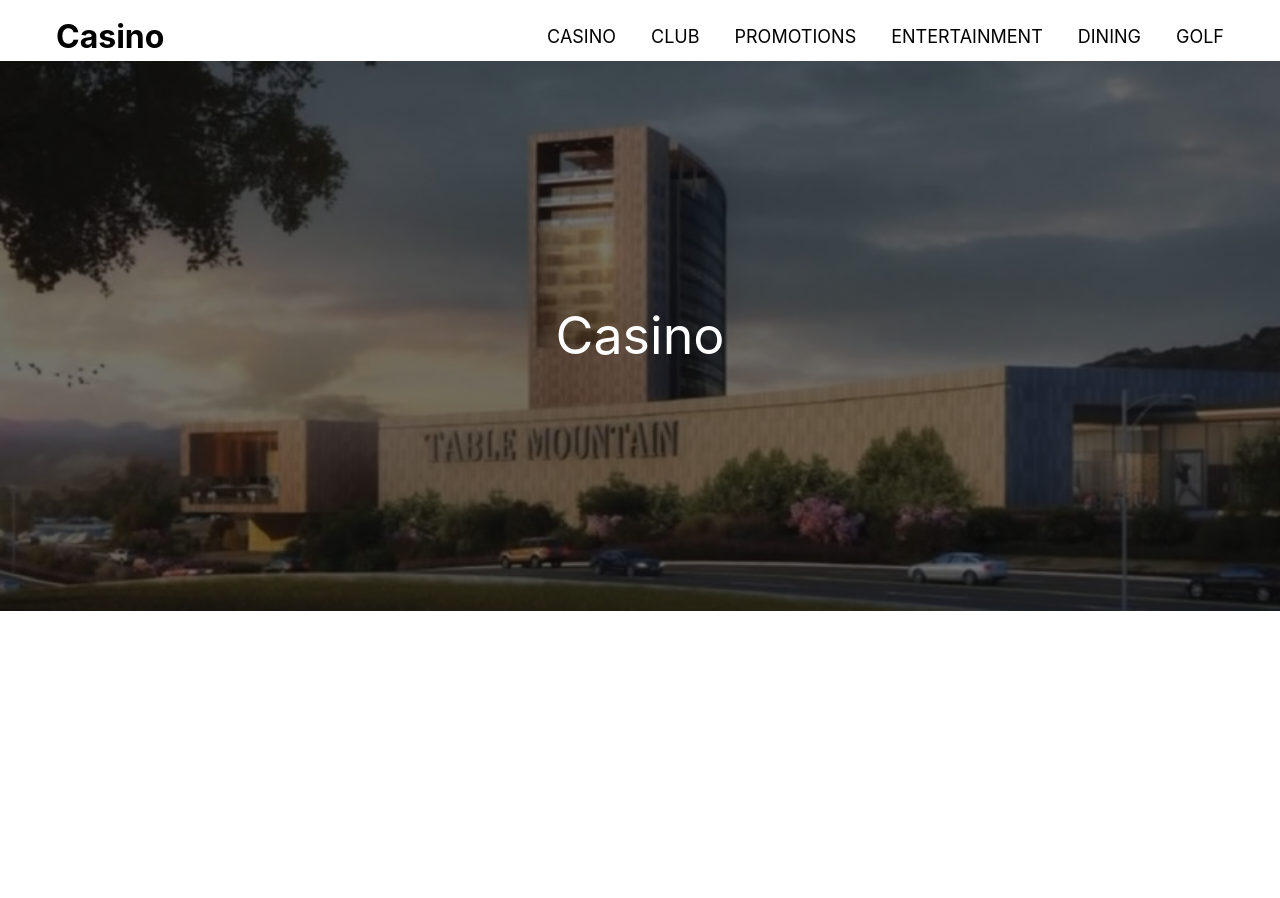
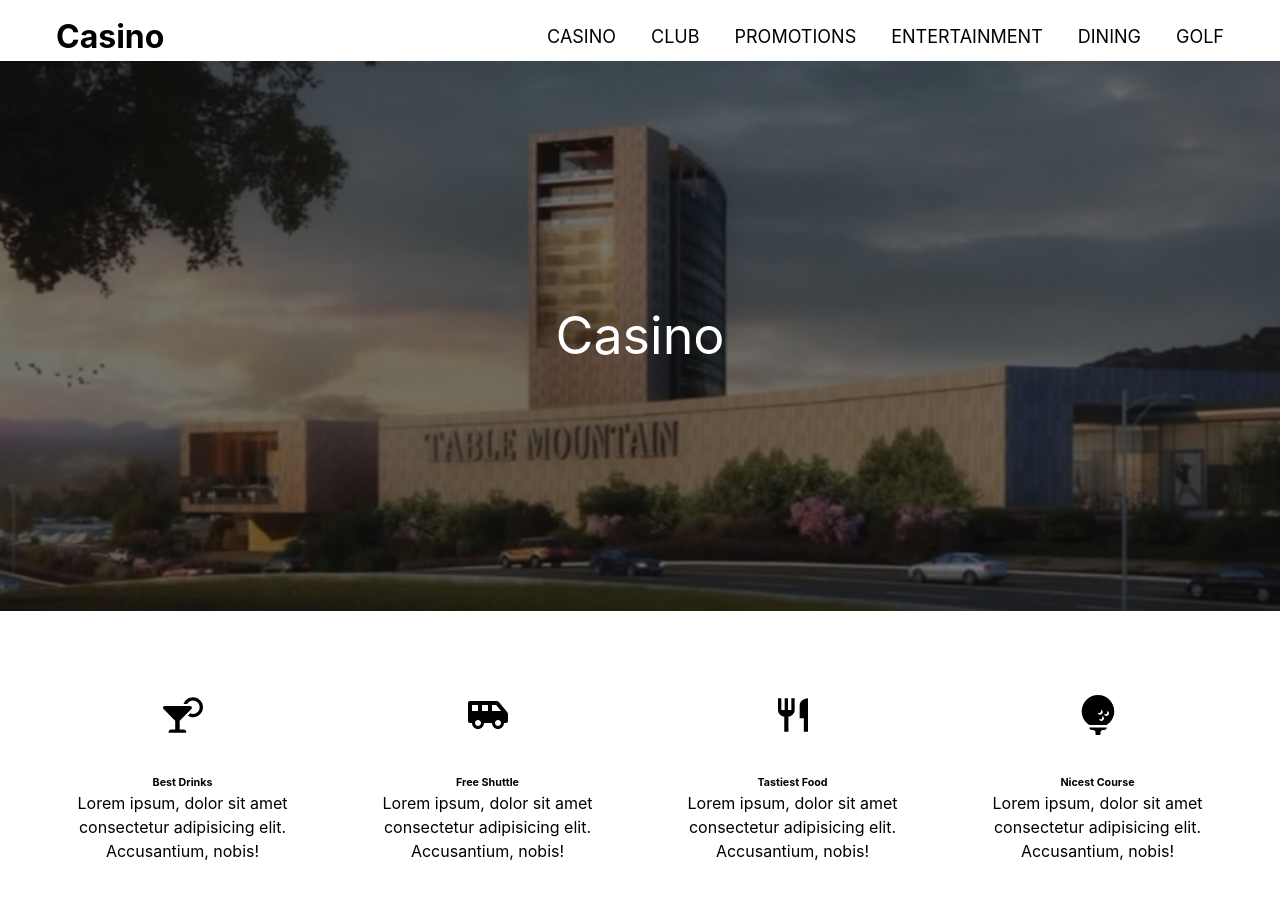
Before and after one commit to SoneThaya/casino-clone, a React (Create React App) app: page / in a window 1280 px wide. Shown: the top 898 px of the page. Before the commit the page ends 800 px from the top, so only its background shows below. Built offline with nearby package versions, Linux system fonts and the light colour scheme.

Commit message:
created services section added icons

```diff
--- a/package.json
+++ b/package.json
@@ -9,6 +9,7 @@
     "@testing-library/user-event": "^7.1.2",
     "react": "^16.13.1",
     "react-dom": "^16.13.1",
+    "react-icons": "^3.10.0",
     "react-router-dom": "^5.2.0",
     "react-scripts": "3.4.1",
     "styled-components": "^5.1.1"
--- a/src/App.css
+++ b/src/App.css
@@ -125,3 +125,46 @@
   }
 
 }
+
+/* services */
+.services {
+  padding: 5rem 0;
+}
+.services {
+  background: var(--darkGrey);
+  text-align: center;
+}
+.services-center {
+  width: 90vw;
+  margin: 0 auto;
+  display: grid;
+  grid-template-columns: repeat(auto-fit, minmax(255px, 1fr));
+  grid-row-gap: 2rem;
+  grid-column-gap: 50px;
+}
+.service span {
+  display: inline-block;
+  color: var(--primaryColor);
+  font-size: 2.5rem;
+  margin-bottom: 1.5rem;
+}
+.services h6 {
+  letter-spacing: var(--mainSpacing);
+  text-transform: capitalize;
+}
+.services p {
+  width: 80%;
+  margin: 0 auto;
+}
+@media screen and (min-width: 992px) {
+  .services-center {
+    width: 95vw;
+    max-width: 1170px;
+  }
+}
+
+@media screen and (min-width: 1200px) {
+  .services p {
+    width: 100%;
+  }
+}
--- a/src/components/Home.js
+++ b/src/components/Home.js
@@ -1,12 +1,13 @@
 import React from 'react'
-import Hero from '../components/Hero'
+import Hero from './Hero';
+import Services from './Services'
 
 
 const Home = () => {
   return (
     <div>
       <Hero />
-
+      <Services />
     </div>
   )
 }
--- /dev/null
+++ b/src/components/Services.js
@@ -0,0 +1,49 @@
+import React, { Component } from 'react';
+import { FaCocktail, FaHiking, FaShuttleVan, FaBeer, FaGolfBall } from 'react-icons/fa'
+import { MdRestaurant } from "react-icons/md";
+
+
+export default class Services extends Component {
+  state = {
+    services: [
+      {
+        icon: <FaCocktail />,
+        title: "Best Drinks",
+        info: 'Lorem ipsum, dolor sit amet consectetur adipisicing elit. Accusantium, nobis!'
+      },
+      {
+        icon: <FaShuttleVan />,
+        title: "Free Shuttle",
+        info: 'Lorem ipsum, dolor sit amet consectetur adipisicing elit. Accusantium, nobis!'
+      },
+      {
+        icon: <MdRestaurant />,
+        title: "Tastiest Food",
+        info: 'Lorem ipsum, dolor sit amet consectetur adipisicing elit. Accusantium, nobis!'
+      },
+      {
+        icon: <FaGolfBall />,
+        title: "Nicest Course",
+        info: 'Lorem ipsum, dolor sit amet consectetur adipisicing elit. Accusantium, nobis!'
+      }
+    ]
+  }
+
+
+  render() {
+    return (
+      <section className='services'>
+
+        <div className="services-center">
+          {this.state.services.map((item, index) => {
+            return <article key={index} className='service'>
+              <span>{item.icon}</span>
+              <h6>{item.title}</h6>
+              <p>{item.info}</p>
+            </article>
+          })}
+        </div>
+      </section>
+    )
+  }
+}
```
Also changed, not shown: 1 other file (tests, documents, lock files or other folders).
